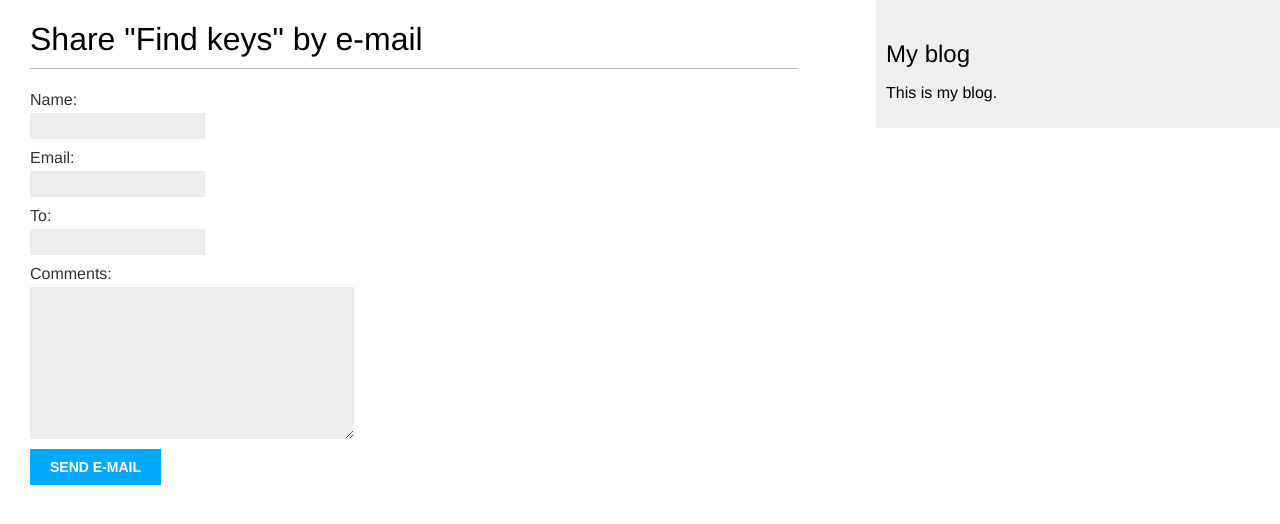
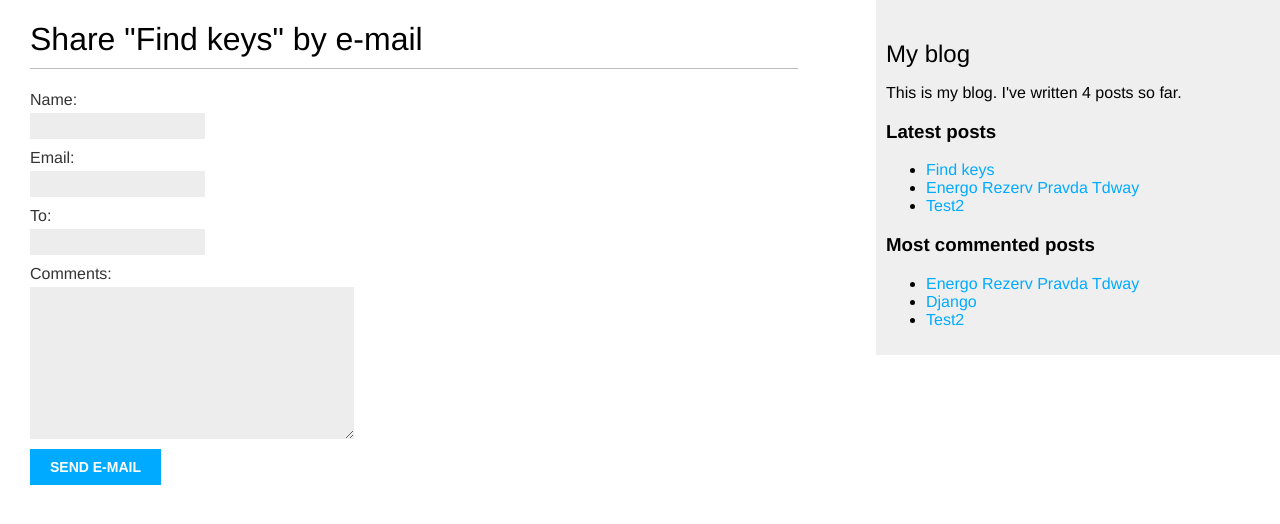
Before and after one commit to SakhnoAndrey/django_tutorial, a Django app: page /blog/4/share/ in a window 1280 px wide. Shown: the top 524 px of the page. Run offline with Django 3.2, Linux system fonts and the light colour scheme; data comes from the database, SQL or seed files in the repository; parts of the project's set-up code (start-up, migrations or seed data) failed here and were passed over.

Commit message:
Most commented posts in sidebar

```diff
--- a/blog/templates/blog/base.html
+++ b/blog/templates/blog/base.html
@@ -1,3 +1,4 @@
+{% load blog_tags %}
 {% load static %}
 <!DOCTYPE html>
 <html>
@@ -12,7 +13,16 @@
 </div>
 <div id="sidebar">
     <h2>My blog</h2>
-    <p>This is my blog.</p>
+    <p>This is my blog. I've written {% total_posts %} posts so far.</p>
+    <h3>Latest posts</h3>
+    {% show_latest_posts 3 %}
+    <h3>Most commented posts</h3>
+    {% get_most_commented_posts 3 as most_commented_posts %}
+    <ul>
+        {% for post in most_commented_posts %}
+            <li><a href="{{ post.get_absolute_url }}">{{ post.title }}</a></li>
+        {% endfor %}
+    </ul>
 </div>
 </body>
 </html>
--- /dev/null
+++ b/blog/templates/blog/post/latest_posts.html
@@ -0,0 +1,5 @@
+<ul>
+    {% for post in latest_posts %}
+        <li><a href="{{ post.get_absolute_url }}">{{ post.title }}</a></li>
+    {% endfor %}
+</ul>
--- a/blog/templates/blog/post/list.html
+++ b/blog/templates/blog/post/list.html
@@ -23,5 +23,5 @@
         </p>
         {{ post.body|truncatewords:30|linebreaks }}
     {% endfor %}
-    {% include "pagination.html" with page=posts %}
+    {% include "blog/pagination.html" with page=posts %}
 {% endblock %}
--- /dev/null
+++ b/blog/templatetags/blog_tags.py
@@ -0,0 +1,23 @@
+from django import template
+from django.db.models import Count
+from ..models import Post
+
+register = template.Library()
+
+
+@register.simple_tag
+def total_posts():
+    return Post.published.count()
+
+
+@register.inclusion_tag("blog/post/latest_posts.html")
+def show_latest_posts(count=5):
+    latest_posts = Post.published.order_by("-publish")[:count]
+    return {"latest_posts": latest_posts}
+
+
+@register.simple_tag
+def get_most_commented_posts(count=5):
+    return Post.published.annotate(total_comments=Count("comments")).order_by(
+        "-total_comments"
+    )[:count]
```
Also changed, not shown: blog/templates/blog/pagination.html (renamed from blog/templates/pagination.html), blog/templatetags/__init__.py (added).
